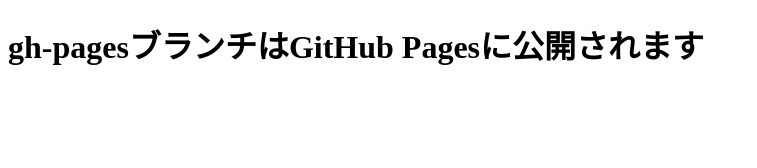
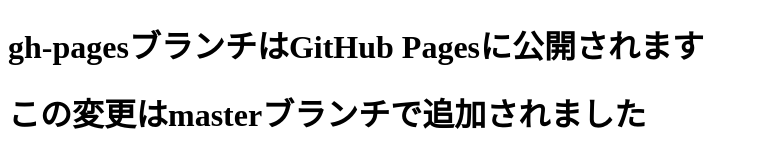
Before and after one commit to arajun/git-study, a plain HTML site: page index.html in a window 1280 px wide. Shown: the whole page, without its empty margins (0-757 px from the left). Drawn offline with Linux system fonts and the light colour scheme.

Commit message:
masterブランチで追加

```diff
--- a/index.html
+++ b/index.html
@@ -9,6 +9,7 @@
 
 <body>
 <h1>gh-pagesブランチはGitHub Pagesに公開されます</h1>
+<h1>この変更はmasterブランチで追加されました</h1>
 
 </body>
 </html>
```
